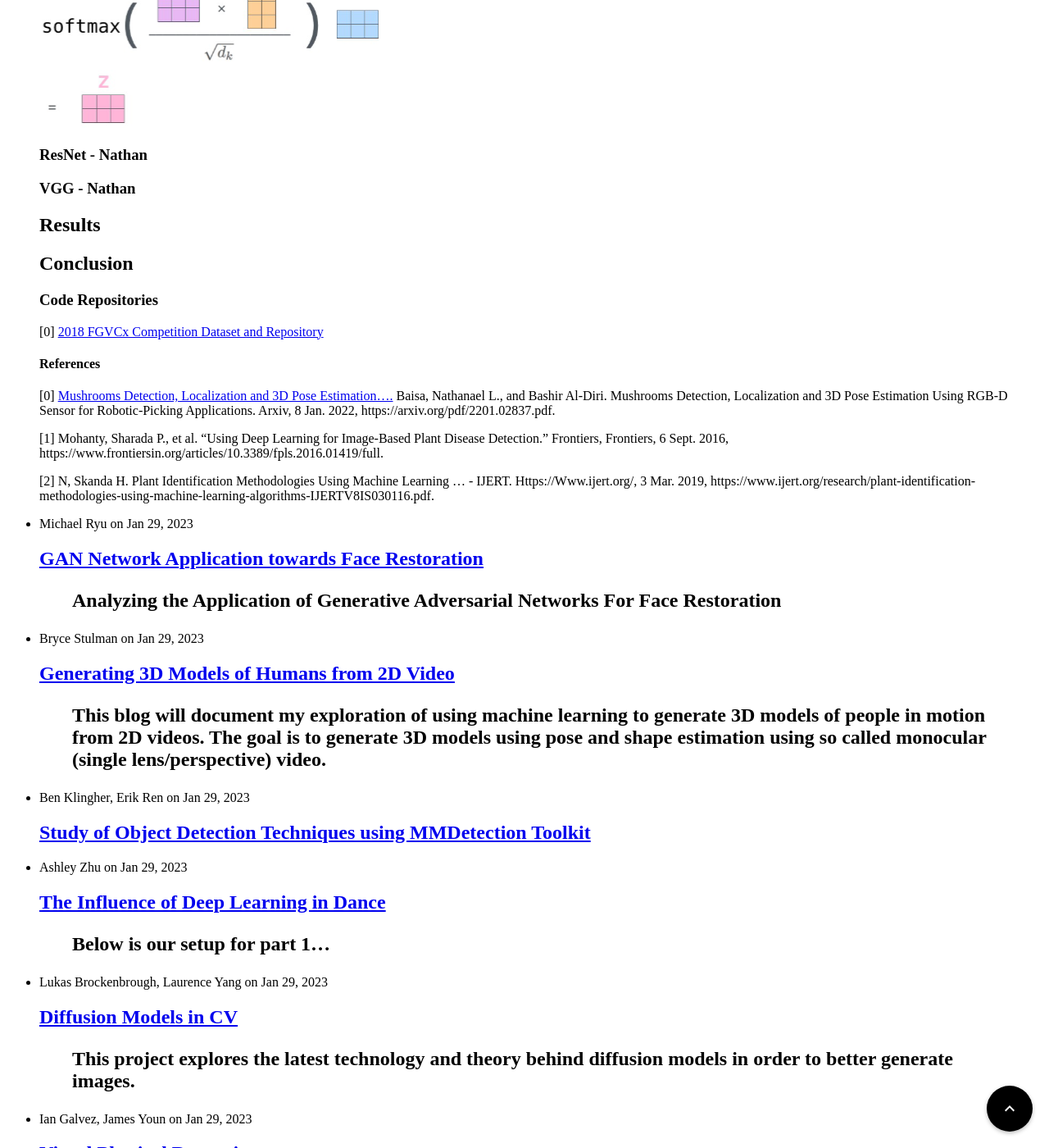
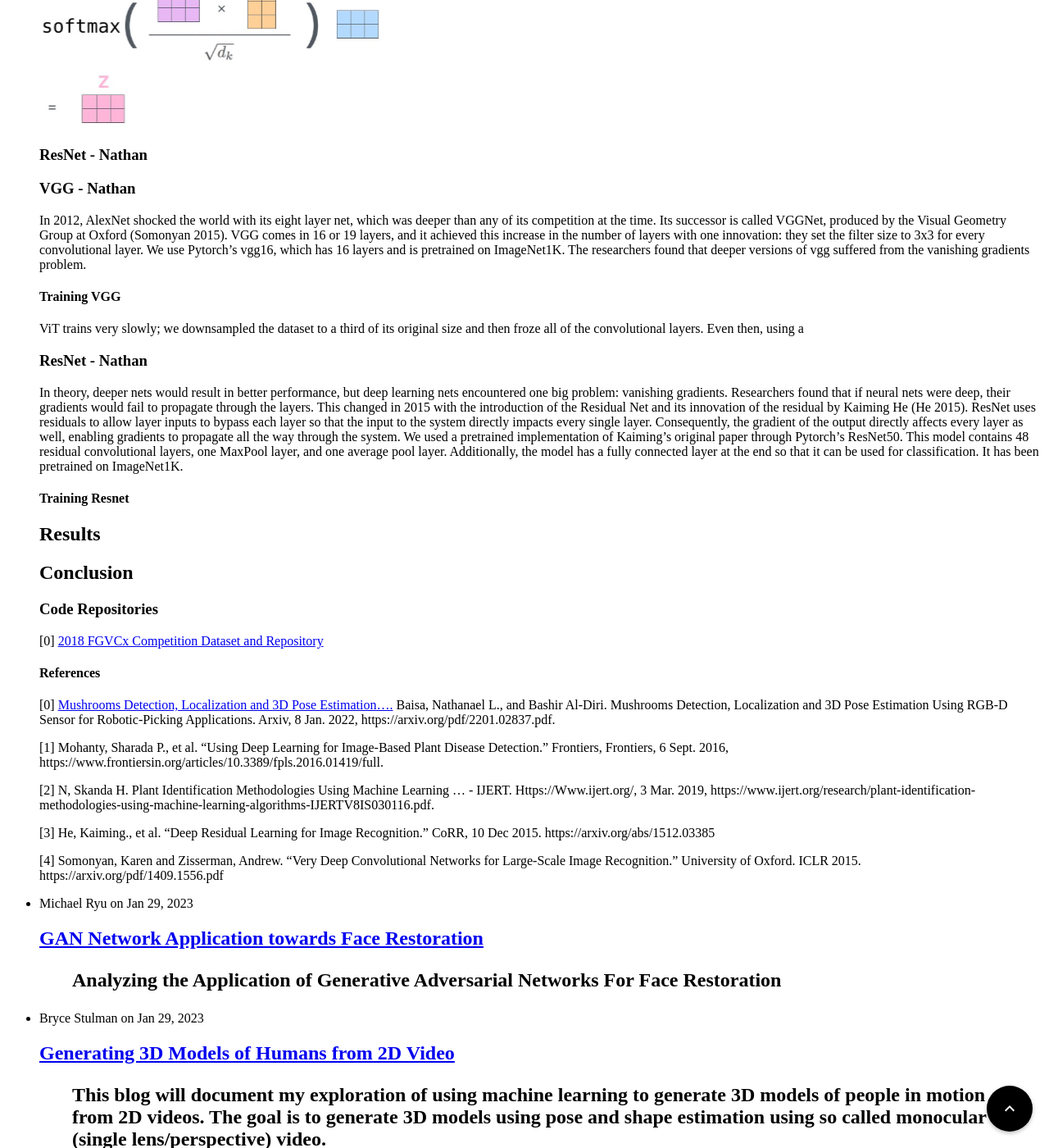
Before and after one commit to UCLAdeepvision/CS188-Projects-2023Winter, a Jekyll site: the page built from index.html, in a window 1280 px wide and 1400 px high, scrolled down 7302 px. Shown: the whole window at 82% size. Built offline with Jekyll 4.4.1, drawn with Linux system fonts in a browser that asks for light colours.

Commit message:
Added VGG and ResNet sections

```diff
--- a/_posts/2023-01-29-team45-mushrooms.md
+++ b/_posts/2023-01-29-team45-mushrooms.md
@@ -106,6 +106,18 @@ Self attention is what ViT's use as their primary learning method. The process b
 ### ResNet - Nathan
 
 ### VGG - Nathan
+In 2012, AlexNet shocked the world with its eight layer net, which was deeper than any of its competition at the time. Its successor is called VGGNet, produced by the Visual Geometry Group at Oxford (Somonyan 2015). VGG comes in 16 or 19 layers, and it achieved this increase in the number of layers with one innovation: they set the filter size to 3x3 for every convolutional layer. We use Pytorch's vgg16, which has 16 layers and is pretrained on ImageNet1K. The researchers found that deeper versions of vgg suffered from the vanishing gradients problem.
+
+#### Training VGG
+ViT trains very slowly; we downsampled the dataset to a third of its original size and then froze all of the convolutional layers. Even then, using a
+
+### ResNet - Nathan
+In theory, deeper nets would result in better performance, but deep learning nets encountered one big problem: vanishing gradients. Researchers found that if neural nets were deep, their gradients would fail to propagate through the layers. This changed in 2015 with the introduction of the Residual Net and its innovation of the residual by Kaiming He (He 2015). ResNet uses residuals to allow layer inputs to bypass each layer so that the input to the system directly impacts every single layer. Consequently, the gradient of the output directly affects every layer as well, enabling gradients to propagate all the way through the system. We used a pretrained implementation of Kaiming's original paper through Pytorch's ResNet50. This model contains 48 residual convolutional layers, one MaxPool layer, and one average pool layer. Additionally, the model has a fully connected layer at the end so that it can be used for classification. It has been pretrained on ImageNet1K.
+
+#### Training Resnet
+
+
+
 
 ## Results
 
@@ -122,3 +134,7 @@ Self attention is what ViT's use as their primary learning method. The process b
 [1] Mohanty, Sharada P., et al. “Using Deep Learning for Image-Based Plant Disease Detection.” Frontiers, Frontiers, 6 Sept. 2016, https://www.frontiersin.org/articles/10.3389/fpls.2016.01419/full.
 
 [2] N, Skanda H. Plant Identification Methodologies Using Machine Learning ... - IJERT. Https://Www.ijert.org/, 3 Mar. 2019, https://www.ijert.org/research/plant-identification-methodologies-using-machine-learning-algorithms-IJERTV8IS030116.pdf.
+
+[3] He, Kaiming., et al. "Deep Residual Learning for Image Recognition." CoRR, 10 Dec 2015. https://arxiv.org/abs/1512.03385
+
+[4] Somonyan, Karen and Zisserman, Andrew. "Very Deep Convolutional Networks for Large-Scale Image Recognition." University of Oxford. ICLR 2015. https://arxiv.org/pdf/1409.1556.pdf
```
